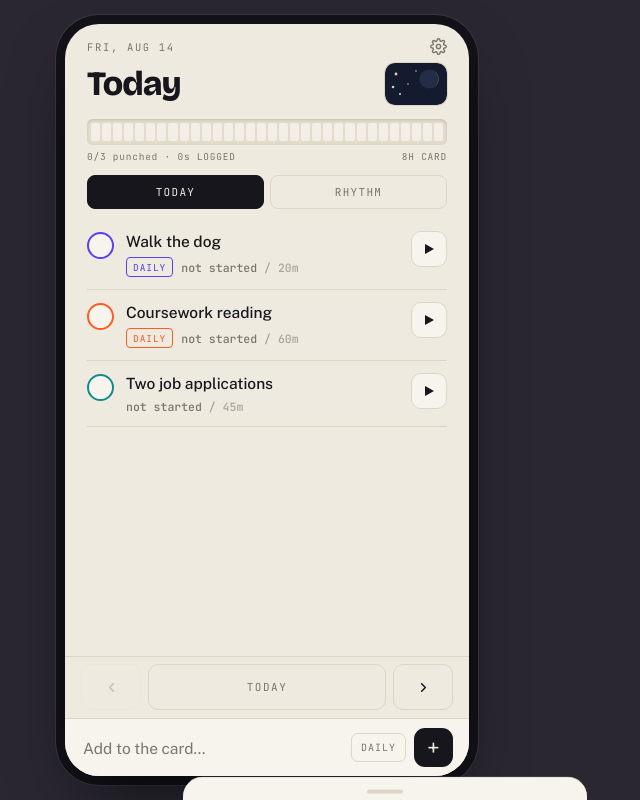
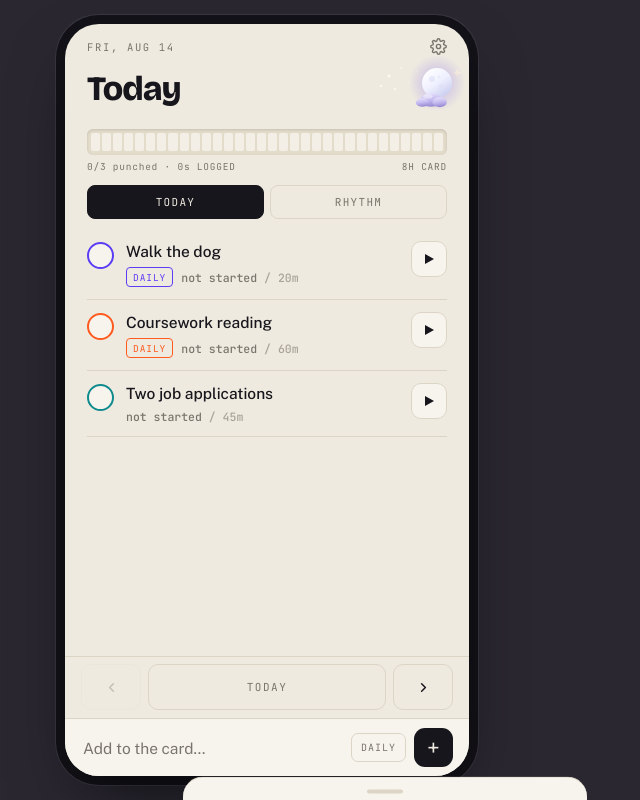
Before and after one commit to bhosseini/punchcard, a plain HTML site: page index.html in a window 1280 px wide. Shown: the whole page, without its empty margins (373-1013 px from the left). Drawn offline with nearby package versions, Linux system fonts and the light colour scheme.

Commit message:
Update dark palette and redraw sky art without background box
- Dark theme shifted to violet (#171231 paper) per design law
- Sky art (skySVG) redrawn as free-floating elements with glow/gradients,
  no background rect or mask, matching the CLAUDE.md sky note
- #sky header control resized, no longer clickable/hoverable

Co-Authored-By: Claude Sonnet 5 <noreply@anthropic.com>

```diff
--- a/index.html
+++ b/index.html
@@ -21,9 +21,9 @@
   --sb:env(safe-area-inset-bottom,0px);
 }
 [data-theme="dark"]{
-  --paper:#1B1922; --card:#23212C; --ink:#EFE9DC; --ink-40:#918A9C;
-  --rule:#332F3E; --slot:#26232F; --tray:#191722; --sunk:#2C2937; --sunk2:#3A3646;
-  --violet:#8B72FF; --orange:#FF7A45; --teal:#2BB3B5; --magenta:#F04E8E; --olive:#93BC55;
+  --paper:#171231; --card:#211B42; --ink:#EFE9F8; --ink-40:#9C94B9;
+  --rule:#352C5C; --slot:#251E49; --tray:#120E27; --sunk:#2B2356; --sunk2:#3B3169;
+  --violet:#9B84FF; --orange:#FF8A57; --teal:#38C3C4; --magenta:#F8619E; --olive:#A6CB63;
 }
 *,*::before,*::after{box-sizing:border-box;-webkit-tap-highlight-color:transparent;}
 html,body{margin:0;height:100%;overscroll-behavior:none;}
@@ -46,10 +46,9 @@ header{padding:calc(env(safe-area-inset-top,0px) + 14px) 22px 12px;flex:none;}
   line-height:0;border-radius:6px;}
 .icobtn:hover{color:var(--ink);}
 h1{font-family:var(--display);font-weight:800;font-size:34px;line-height:1;letter-spacing:-.03em;
-  margin:8px 0 0;display:flex;align-items:center;justify-content:space-between;gap:10px;min-height:42px;}
-#sky{border:none;background:none;padding:0;line-height:0;flex:none;cursor:pointer;
-  border-radius:10px;overflow:hidden;box-shadow:0 0 0 1px var(--rule);transition:transform .15s ease;}
-#sky:active{transform:scale(.94);}
+  margin:8px 0 0;display:flex;align-items:center;justify-content:space-between;gap:10px;min-height:52px;}
+#sky{border:none;background:none;padding:0;line-height:0;flex:none;
+  width:104px;height:64px;margin:-12px -22px -10px 0;pointer-events:none;}
 #sky[hidden]{display:none;}
 #count:not(:empty)::after{content:" · ";}
 
@@ -759,36 +758,84 @@ const WX=c=>c==null?null:c===0?"clear":c<=3?"cloud":(c===45||c===48)?"fog":
 function skySVG(){
   const ph=phaseNow(), night=ph==="night";
   const wx=S.settings.weather?WX((S.sky||{}).code):null;
-  let g=`<rect width="62" height="42" rx="9" fill="${SKY[ph]}"/>`;
+  const cloudy=wx&&wx!=="clear"&&wx!=="fog";
+
+  /* No background rectangle and no mask. Elements float on transparency and
+     sit directly on the card, so there is no box edge to catch the light. */
+  const defs=`<defs>
+    <radialGradient id="glow" cx=".5" cy=".5" r=".5">
+      <stop offset="0" stop-color="${night?"#CBB9FF":"#FFDA92"}" stop-opacity="${night?.55:.7}"/>
+      <stop offset=".55" stop-color="${night?"#8E79E8":"#FFCB76"}" stop-opacity="${night?.22:.3}"/>
+      <stop offset="1" stop-color="${night?"#8E79E8":"#FFCB76"}" stop-opacity="0"/></radialGradient>
+    <linearGradient id="moon" x1=".15" y1=".05" x2=".8" y2="1">
+      <stop offset="0" stop-color="#FFFFFF"/>
+      <stop offset=".5" stop-color="#EEF0FF"/>
+      <stop offset="1" stop-color="#C6C9EC"/></linearGradient>
+    <linearGradient id="sun" x1=".1" y1="0" x2=".8" y2="1">
+      <stop offset="0" stop-color="#FFFCF0"/><stop offset="1" stop-color="#F8A72F"/></linearGradient>
+    <linearGradient id="cl" x1=".2" y1="0" x2=".4" y2="1">
+      <stop offset="0" stop-color="${night?"#E9E4FF":"#FFFFFF"}"/>
+      <stop offset=".55" stop-color="${night?"#C3B7F0":"#E8F0FA"}"/>
+      <stop offset="1" stop-color="${night?"#9385D2":"#B8CCE4"}"/></linearGradient>
+    <linearGradient id="drop" x1="0" y1="0" x2=".3" y2="1">
+      <stop offset="0" stop-color="${night?"#DCE6FF":"#F2F8FF"}"/>
+      <stop offset="1" stop-color="${night?"#8B9EE4":"#93B8E2"}"/></linearGradient>
+    <linearGradient id="bolt" x1="0" y1="0" x2="0" y2="1">
+      <stop offset="0" stop-color="#FFE07A"/><stop offset="1" stop-color="#FFA318"/></linearGradient>
+  </defs>`;
+
+  let g="";
 
   if(night){
-    g+=[[11,11,1.4],[23,21,.9],[15,31,1.1],[31,8,.9],[8,24,1.3]]
-      .map(([x,y,r])=>`<circle cx="${x}" cy="${y}" r="${r}" fill="#F6F0E1" opacity="${r>1?.85:.5}"/>`).join("");
-    const p=moonAge(), cx=44, cy=16, r=9.5;
-    g+=`<circle cx="${cx}" cy="${cy}" r="${r}" fill="#242D48"/>
-        <path d="${moonPath(cx,cy,r,p)}" fill="#F7E9C4"/>`;
-  }else{
-    const s=ph==="day"?{x:44,y:14,r:9,f:"#F6C445"}:{x:44,y:21,r:9.5,f:"#F98A4B"};
-    g+=`<circle cx="${s.x}" cy="${s.y}" r="${s.r}" fill="${s.f}"/>`;
-    if(ph!=="day") g+=`<rect y="31" width="62" height="11" fill="${ph==="dawn"?"#C86B3C":"#9A4E44"}"/>`;
+    // stars, scattered to the left of the moon
+    g+=[[24,20,1.5,.9],[36,12,1,.6],[30,33,1.2,.75],[16,30,1.3,.8],[44,26,.85,.5],[52,15,.7,.45]]
+      .map(([x,y,r,o])=>`<circle cx="${x}" cy="${y}" r="${r}" fill="#FFFBEF" opacity="${o}"/>`).join("");
+    // a four-point sparkle, like the reference
+    g+=`<path d="M92 12c.5 3.4 1.4 4.3 4.8 4.8-3.4.5-4.3 1.4-4.8 4.8-.5-3.4-1.4-4.3-4.8-4.8 3.4-.5 4.3-1.4 4.8-4.8z"
+        fill="#FFF6DC" opacity=".95"/>`;
   }
 
-  if(wx&&wx!=="clear"){
-    const c=night?"#48536F":"#F3EEE3";
-    if(wx==="fog"){
-      g+=[23,29,35].map((y,i)=>`<rect x="${7+i*2}" y="${y}" width="${46-i*3}" height="2.6" rx="1.3"
-        fill="${night?"#57628012":c}" opacity=".85"/>`).join("");
-    }else{
-      g+=`<g><ellipse cx="27" cy="21" rx="11.5" ry="6.8" fill="${c}"/>
-          <ellipse cx="35" cy="23" rx="8.5" ry="5.2" fill="${c}"/>
-          <ellipse cx="19" cy="23.5" rx="7.5" ry="4.8" fill="${c}"/></g>`;
-      if(wx==="rain") g+=[18,27,36].map(x=>`<line x1="${x}" y1="30" x2="${x-3}" y2="37"
-        stroke="${night?"#93A9C8":"#5B7C99"}" stroke-width="2.1" stroke-linecap="round"/>`).join("");
-      if(wx==="snow") g+=[18,27,36].map(x=>`<circle cx="${x}" cy="33.5" r="1.9" fill="#FFFDF6"/>`).join("");
-      if(wx==="storm") g+=`<path d="M29 28l-6 8h4.4l-2.6 6 8.2-9.4h-4.4z" fill="#F6C445"/>`;
-    }
+  const cx=72, cy=cloudy?24:27, r=15;
+  g+=`<circle cx="${cx}" cy="${cy}" r="${r*1.9}" fill="url(#glow)"/>`;
+
+  if(night){
+    // full soft orb with a crater or two — reads as "moon" instantly, no phase needed
+    g+=`<circle cx="${cx}" cy="${cy}" r="${r}" fill="url(#moon)"/>
+        <circle cx="${cx-5}" cy="${cy-4}" r="3" fill="#DADCF4" opacity=".55"/>
+        <circle cx="${cx+4}" cy="${cy+3}" r="2.1" fill="#DADCF4" opacity=".45"/>
+        <circle cx="${cx+2}" cy="${cy-6}" r="1.4" fill="#DADCF4" opacity=".4"/>`;
+  }else{
+    g+=`<circle cx="${cx}" cy="${cy}" r="${r}" fill="url(#sun)"/>
+        <ellipse cx="${cx-5}" cy="${cy-6}" rx="6" ry="4.4" fill="#FFFFFF" opacity=".4"/>`;
   }
-  return `<svg viewBox="0 0 62 42" width="62" height="42" xmlns="http://www.w3.org/2000/svg">${g}</svg>`;
+
+  const puff=(x,y,sc,o)=>`<g opacity="${o}">
+    <ellipse cx="${x}" cy="${y}" rx="${18*sc}" ry="${11*sc}" fill="url(#cl)"/>
+    <ellipse cx="${x+14*sc}" cy="${y+3.5*sc}" rx="${11.5*sc}" ry="${8*sc}" fill="url(#cl)"/>
+    <ellipse cx="${x-14*sc}" cy="${y+4*sc}" rx="${10.5*sc}" ry="${7*sc}" fill="url(#cl)"/>
+    <ellipse cx="${x-5*sc}" cy="${y-5.5*sc}" rx="${7.5*sc}" ry="${3.6*sc}" fill="#FFFFFF" opacity=".4"/></g>`;
+
+  if(cloudy){
+    g+=puff(78,38,.5,.9);
+    g+=puff(60,42,.9,1);
+  }else if(night){
+    g+=puff(66,44,.62,.95);      // the reference look: a small cloud nestled under the moon
+  }else if(ph==="day"){
+    g+=puff(50,47,.58,.72);
+  }
+
+  if(wx==="rain")
+    g+=[50,62,74].map((x,i)=>`<path d="M${x} ${50+(i%2)*3}c-2.4 2.8-3.7 4.4-3.7 5.8a3.7 3.7 0 0 0 7.4 0c0-1.4-1.3-3-3.7-5.8z"
+      fill="url(#drop)"/>`).join("");
+  if(wx==="snow")
+    g+=[50,62,74].map((x,i)=>`<circle cx="${x}" cy="${53+(i%2)*3}" r="2.7" fill="#FFFFFF" opacity=".95"/>`).join("");
+  if(wx==="storm")
+    g+=`<path d="M67 45l-7 9.6h4.8l-2.7 6.9 9.6-10.9h-5L69 45z" fill="url(#bolt)"/>`;
+  if(wx==="fog")
+    g+=[30,39,48].map((y,i)=>`<rect x="${40+i*6}" y="${y}" width="${58-i*12}" height="5" rx="2.5"
+      fill="url(#cl)" opacity="${.8-i*.14}"/>`).join("");
+
+  return `<svg viewBox="0 0 104 64" width="104" height="64" xmlns="http://www.w3.org/2000/svg">${defs}${g}</svg>`;
 }
 
 function paintSky(){
@@ -1126,7 +1173,6 @@ $("#new").addEventListener("keydown",e=>{ if(e.key==="Enter") addTask(); });
 $("#dailytog").onclick=e=>{ newDaily=!newDaily; e.target.classList.toggle("on",newDaily);
   e.target.setAttribute("aria-pressed",newDaily); };
 $("#gear").onclick=settingsSheet;
-$("#sky").onclick=skyTell;
 setInterval(()=>{ if(drag) return; paintSky(); applyTheme(); refreshWeather(); },3e5);
 $("#prevday").onclick=()=>goDay(-1);
 $("#nextday").onclick=()=>goDay(1);
```
